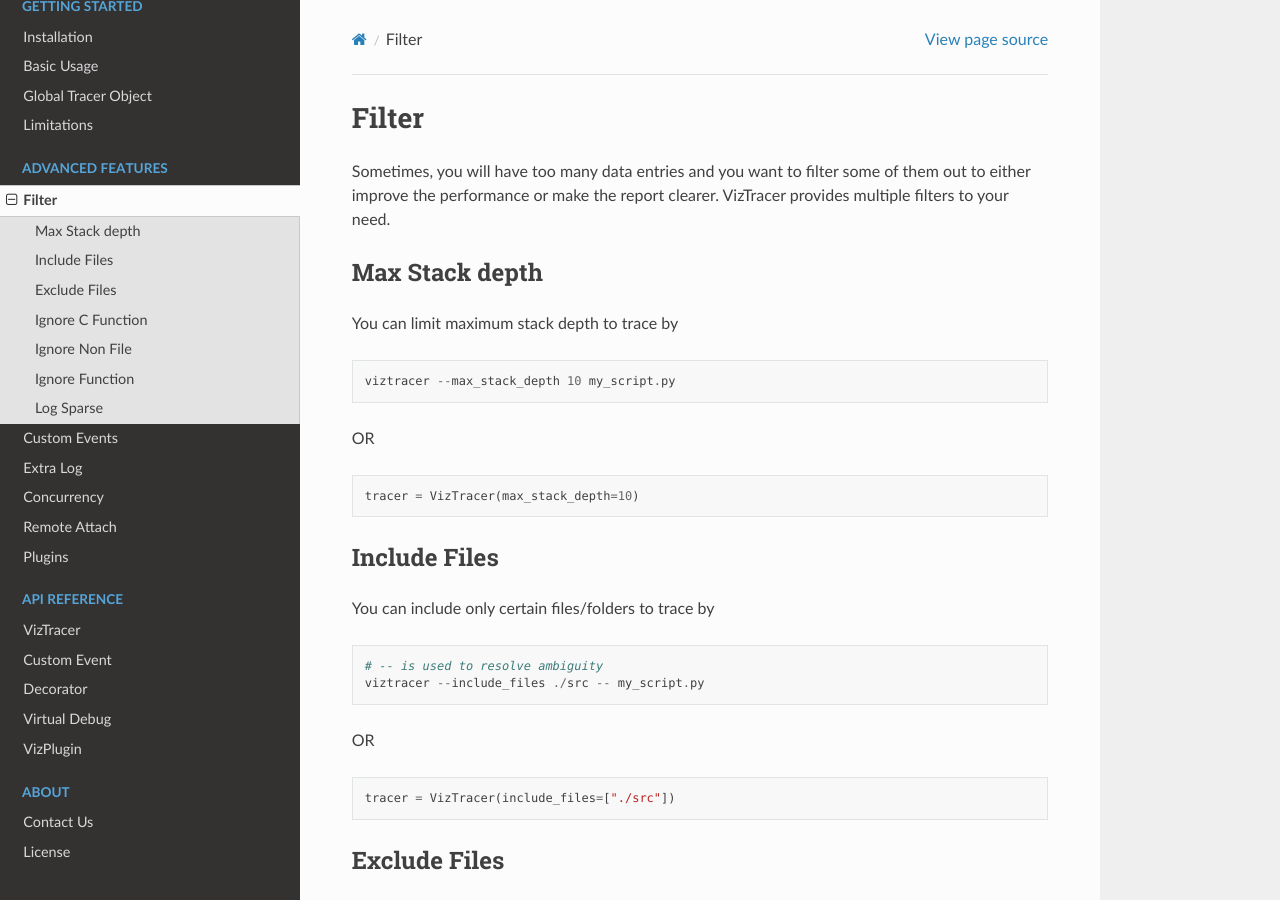
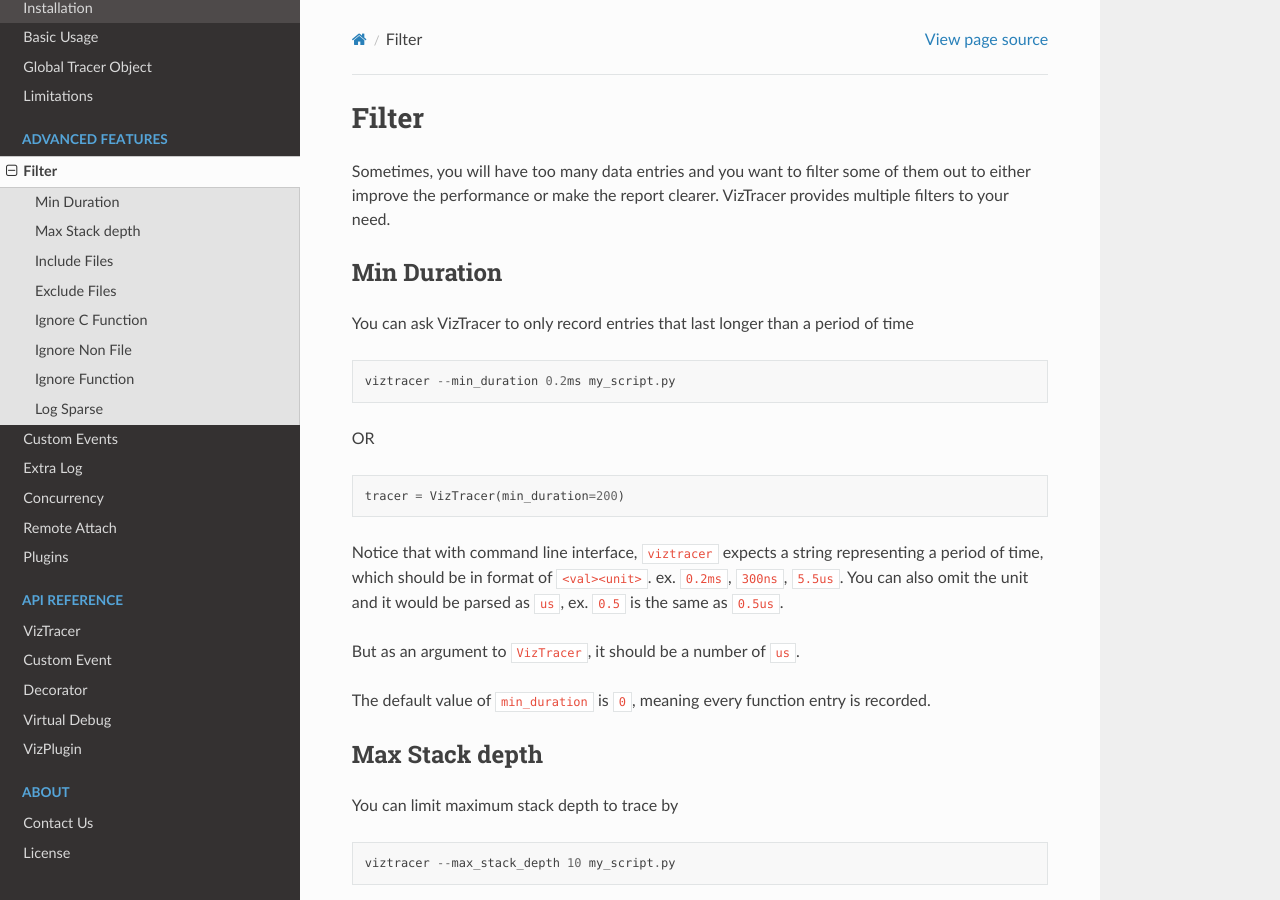
Before and after one commit to gaogaotiantian/viztracer, a Sphinx documentation site: the page built from docs/source/filter.rst, in a window 1280 px wide and 900 px high. Built offline with Sphinx 7.4.7 and the Read the Docs theme 2.0.0, drawn with Linux system fonts in a browser that asks for light colours.

Commit message:
Add coverage and docs

```diff
--- a/docs/source/filter.rst
+++ b/docs/source/filter.rst
@@ -3,6 +3,29 @@
 
 Sometimes, you will have too many data entries and you want to filter some of them out to either improve the performance or make the report clearer.
 VizTracer provides multiple filters to your need.
+
+Min Duration
+------------
+
+You can ask VizTracer to only record entries that last longer than a period of time
+
+.. code-block::
+
+    viztracer --min_duration 0.2ms my_script.py
+
+OR
+
+.. code-block:: python
+
+    tracer = VizTracer(min_duration=200)
+
+Notice that with command line interface, ``viztracer`` expects a string representing a period of time,
+which should be in format of ``<val><unit>``. ex. ``0.2ms``, ``300ns``, ``5.5us``. You can also omit
+the unit and it would be parsed as ``us``, ex. ``0.5`` is the same as ``0.5us``.
+
+But as an argument to ``VizTracer``, it should be a number of ``us``.
+
+The default value of ``min_duration`` is ``0``, meaning every function entry is recorded.
 
 Max Stack depth
 ---------------
```
Also changed, not shown: README.md (+1 -0 lines), docs/source/viztracer.rst (+7 -0 lines), 2 other files.
